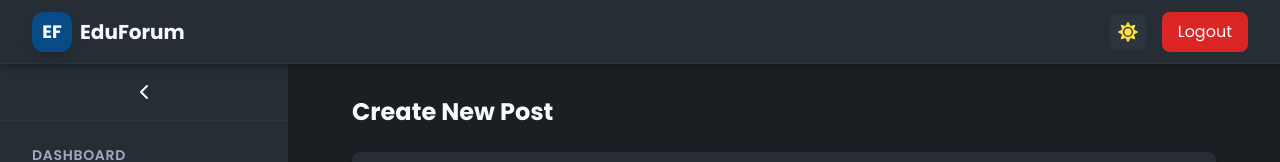
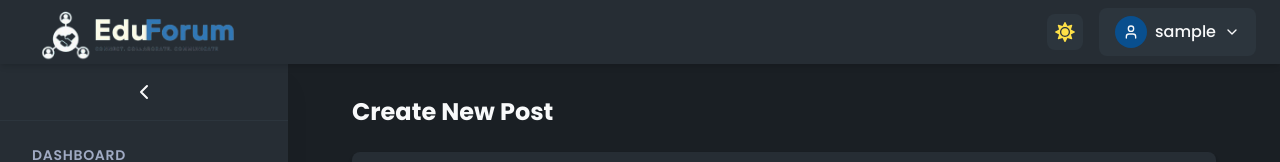
Before and after one commit to itspiyush3451/EduForum, a React (Vite) app in the folder frontend/: page /posts/create in a window 1280 px wide. Shown: the top 162 px of the page. Built offline with nearby package versions, Linux system fonts and the light colour scheme; no server answers; sample sign-in values are in the browser's storage.

Commit message:
Added the logo

```diff
--- a/frontend/src/components/layout/NavbarComponent.jsx
+++ b/frontend/src/components/layout/NavbarComponent.jsx
@@ -1,10 +1,11 @@
-import React, { useState, useEffect } from "react";
+import React, { useState, useEffect, useRef } from "react";
 import { Link, useNavigate } from "react-router-dom";
 import { useContext } from "react";
 import { AuthContext } from "../../context/AuthContext";
 import { useTheme } from "../../context/ThemeContext";
-import { Sun, Moon, Menu, X, ChevronDown } from "lucide-react";
+import { Sun, Moon, Menu, X, ChevronDown, User, LogOut, Settings } from "lucide-react";
 import { FaMoon, FaSun } from "react-icons/fa";
+import ThemeLogo from "../common/ThemeLogo";
 
 const NavbarComponent = () => {
   const { user, isAuthenticated, logout } = useContext(AuthContext);
@@ -13,7 +14,7 @@ const NavbarComponent = () => {
   const [profileDropdownOpen, setProfileDropdownOpen] = useState(false);
   const [mobileMenuOpen, setMobileMenuOpen] = useState(false);
   const [isScrolled, setIsScrolled] = useState(false);
-  const [hoveredItem, setHoveredItem] = useState(null);
+  const dropdownRef = useRef(null);
 
   // Handle scroll effect for navbar
   useEffect(() => {
@@ -27,13 +28,13 @@ const NavbarComponent = () => {
   // Close dropdowns when clicking outside
   useEffect(() => {
     const handleClickOutside = (event) => {
-      if (profileDropdownOpen) {
+      if (dropdownRef.current && !dropdownRef.current.contains(event.target)) {
         setProfileDropdownOpen(false);
       }
     };
     document.addEventListener("mousedown", handleClickOutside);
     return () => document.removeEventListener("mousedown", handleClickOutside);
-  }, [profileDropdownOpen]);
+  }, []);
 
   const handleLogout = async () => {
     try {
@@ -54,32 +55,22 @@ const NavbarComponent = () => {
   };
 
   return (
-    <nav className={`fixed top-0 left-0 right-0 h-16 z-50 ${
-      isDarkMode
-        ? 'bg-gray-800 border-b border-gray-700'
-        : 'bg-white border-b border-gray-200'
-    } shadow-md`}>
-      <div className="max-w-7xl mx-auto px-4 sm:px-6 lg:px-8 h-full">
-        <div className="flex items-center justify-between h-full">
-          {/* Logo */}
-          <Link to="/" className="flex items-center space-x-2">
-            <div className={`w-10 h-10 rounded-xl flex items-center justify-center ${
-              isDarkMode
-                ? 'bg-blue-600 text-white'
-                : 'bg-blue-500 text-white'
-            } font-bold text-lg shadow-lg`}>
-              EF
+    <nav
+      className={`fixed top-0 left-0 right-0 z-50 transition-all duration-300 ${
+        isScrolled
+          ? (isDarkMode ? 'bg-gray-800/95 backdrop-blur-sm' : 'bg-white/95 backdrop-blur-sm')
+          : (isDarkMode ? 'bg-gray-800' : 'bg-white')
+      } ${isScrolled ? 'shadow-lg' : ''}`}
+    >
+      <div className="flex items-center justify-between h-16">
+        {/* Logo - Aligned with sidebar */}
+        <div className="flex items-center pl-6">
+          <ThemeLogo size="default" />
         </div>
-            <span className={`text-xl font-bold ${
-              isDarkMode ? 'text-white' : 'text-gray-800'
-            }`}>
-              EduForum
-            </span>
-          </Link>
 
-          {/* Right side items */}
+        {/* Desktop Navigation */}
+        <div className="flex-1 flex items-center justify-end pr-6">
           <div className="flex items-center space-x-4">
-            {/* Theme Toggle */}
             <button
               onClick={toggleTheme}
               className={`p-2 rounded-lg ${
@@ -92,18 +83,69 @@ const NavbarComponent = () => {
               {isDarkMode ? <FaSun size={20} /> : <FaMoon size={20} />}
             </button>
 
-            {/* Auth Buttons */}
             {isAuthenticated ? (
+              <div className="relative" ref={dropdownRef}>
                 <button
-                onClick={logout}
-                className={`px-4 py-2 rounded-lg ${
+                  onClick={toggleProfileDropdown}
+                  className={`flex items-center gap-2 px-4 py-2 rounded-lg ${
                     isDarkMode
-                    ? 'bg-red-600 hover:bg-red-700 text-white'
-                    : 'bg-red-500 hover:bg-red-600 text-white'
+                      ? 'bg-gray-700 hover:bg-gray-600 text-white'
+                      : 'bg-gray-200 hover:bg-gray-300 text-gray-700'
                   } transition-colors duration-200`}
                 >
+                  <div className="w-8 h-8 rounded-full bg-blue-500 flex items-center justify-center">
+                    <User size={16} className="text-white" />
+                  </div>
+                  <span className="font-medium hidden sm:inline">{user?.username || 'User'}</span>
+                  <ChevronDown
+                    size={16}
+                    className={`transition-transform duration-200 ${
+                      profileDropdownOpen ? 'rotate-180' : ''
+                    }`}
+                  />
+                </button>
+
+                {/* Profile Dropdown Menu */}
+                {profileDropdownOpen && (
+                  <div className={`absolute right-0 mt-2 w-56 rounded-lg shadow-lg ${
+                    isDarkMode
+                      ? 'bg-gray-800 border border-gray-700'
+                      : 'bg-white border border-gray-200'
+                  }`}>
+                    <div className="py-2">
+                      <div className={`px-4 py-2 ${
+                        isDarkMode ? 'text-gray-300' : 'text-gray-700'
+                      }`}>
+                        <p className="font-medium text-sm">{user?.username || 'User'}</p>
+                        <p className="text-xs opacity-75">{user?.email}</p>
+                      </div>
+                      <div className="border-t border-gray-200 dark:border-gray-700"></div>
+                      <Link
+                        to="/settings"
+                        className={`flex items-center gap-2 px-4 py-2 text-sm ${
+                          isDarkMode
+                            ? 'text-gray-300 hover:bg-gray-700'
+                            : 'text-gray-700 hover:bg-gray-100'
+                        }`}
+                      >
+                        <Settings size={16} />
+                        Settings
+                      </Link>
+                      <button
+                        onClick={handleLogout}
+                        className={`flex items-center gap-2 w-full text-left px-4 py-2 text-sm ${
+                          isDarkMode
+                            ? 'text-red-400 hover:bg-gray-700'
+                            : 'text-red-600 hover:bg-gray-100'
+                        }`}
+                      >
+                        <LogOut size={16} />
                         Logout
                       </button>
+                    </div>
+                  </div>
+                )}
+              </div>
             ) : (
               <Link
                 to="/login"
@@ -118,7 +160,79 @@ const NavbarComponent = () => {
             )}
           </div>
         </div>
+
+        {/* Mobile Menu Button */}
+        <div className="md:hidden pr-6">
+          <button
+            onClick={toggleMobileMenu}
+            className={`p-2 rounded-md ${
+              isDarkMode ? 'text-gray-300' : 'text-gray-700'
+            } hover:text-gray-500 focus:outline-none`}
+          >
+            {mobileMenuOpen ? <X size={24} /> : <Menu size={24} />}
+          </button>
         </div>
+      </div>
+
+      {/* Mobile Menu */}
+      {mobileMenuOpen && (
+        <div className={`md:hidden ${
+          isDarkMode ? 'bg-gray-800' : 'bg-white'
+        }`}>
+          <div className="px-2 pt-2 pb-3 space-y-1">
+            {isAuthenticated ? (
+              <div className="px-4 py-2">
+                <div className={`flex items-center gap-3 ${
+                  isDarkMode ? 'text-gray-300' : 'text-gray-700'
+                }`}>
+                  <div className="w-10 h-10 rounded-full bg-blue-500 flex items-center justify-center">
+                    <User size={20} className="text-white" />
+                  </div>
+                  <div>
+                    <p className="font-medium">{user?.username || 'User'}</p>
+                    <p className="text-xs opacity-75">{user?.email}</p>
+                  </div>
+                </div>
+                <div className="mt-3 space-y-1">
+                  <Link
+                    to="/settings"
+                    className={`flex items-center gap-2 px-4 py-2 rounded-lg ${
+                      isDarkMode
+                        ? 'text-gray-300 hover:bg-gray-700'
+                        : 'text-gray-700 hover:bg-gray-100'
+                    }`}
+                  >
+                    <Settings size={16} />
+                    Settings
+                  </Link>
+                  <button
+                    onClick={handleLogout}
+                    className={`flex items-center gap-2 w-full text-left px-4 py-2 rounded-lg ${
+                      isDarkMode
+                        ? 'text-red-400 hover:bg-gray-700'
+                        : 'text-red-600 hover:bg-gray-100'
+                    }`}
+                  >
+                    <LogOut size={16} />
+                    Logout
+                  </button>
+                </div>
+              </div>
+            ) : (
+              <Link
+                to="/login"
+                className={`block px-4 py-2 rounded-lg ${
+                  isDarkMode
+                    ? 'bg-blue-600 hover:bg-blue-700 text-white'
+                    : 'bg-blue-500 hover:bg-blue-600 text-white'
+                }`}
+              >
+                Login
+              </Link>
+            )}
+          </div>
+        </div>
+      )}
     </nav>
   );
 };
```
Lines whose indentation alone changed are shown as unchanged.
